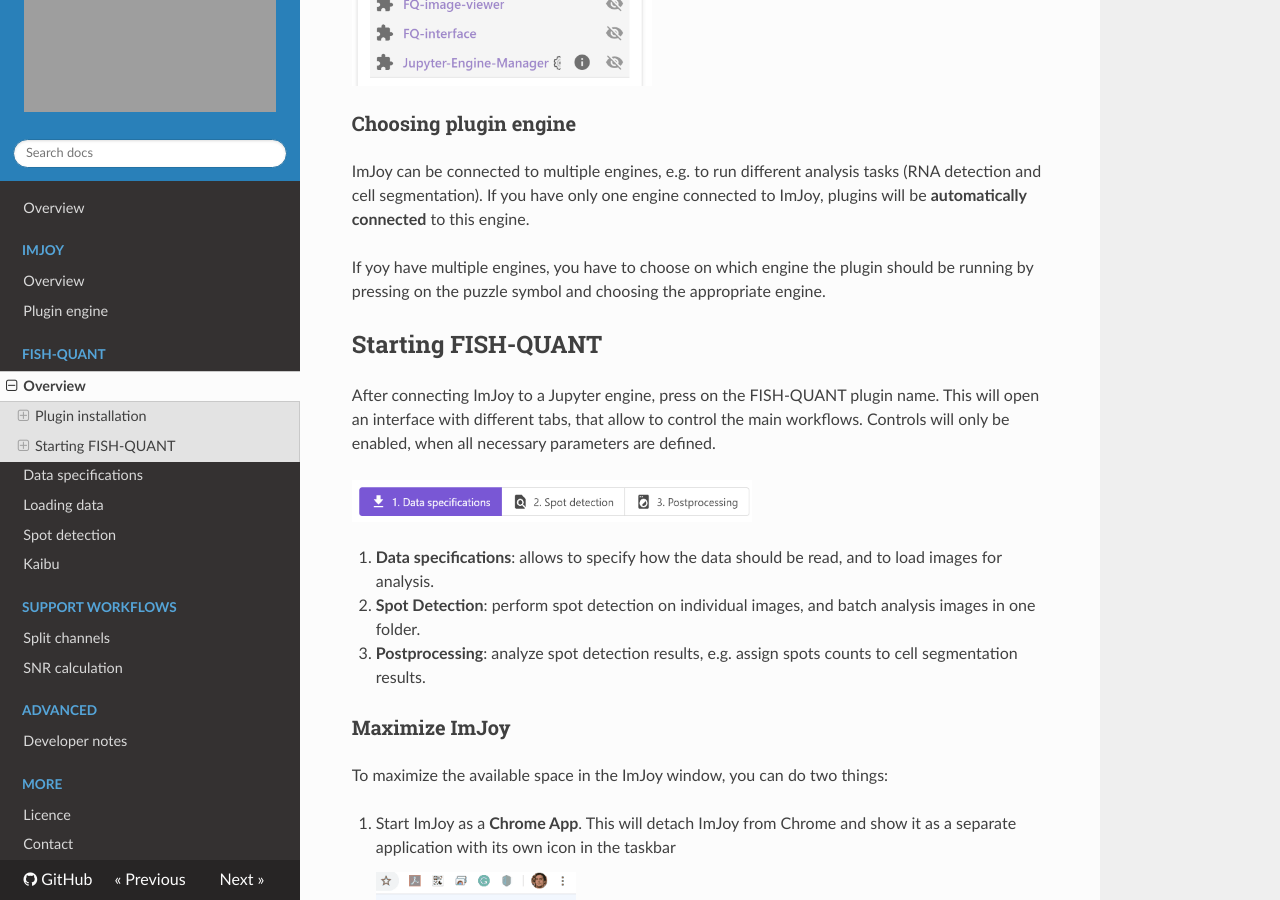
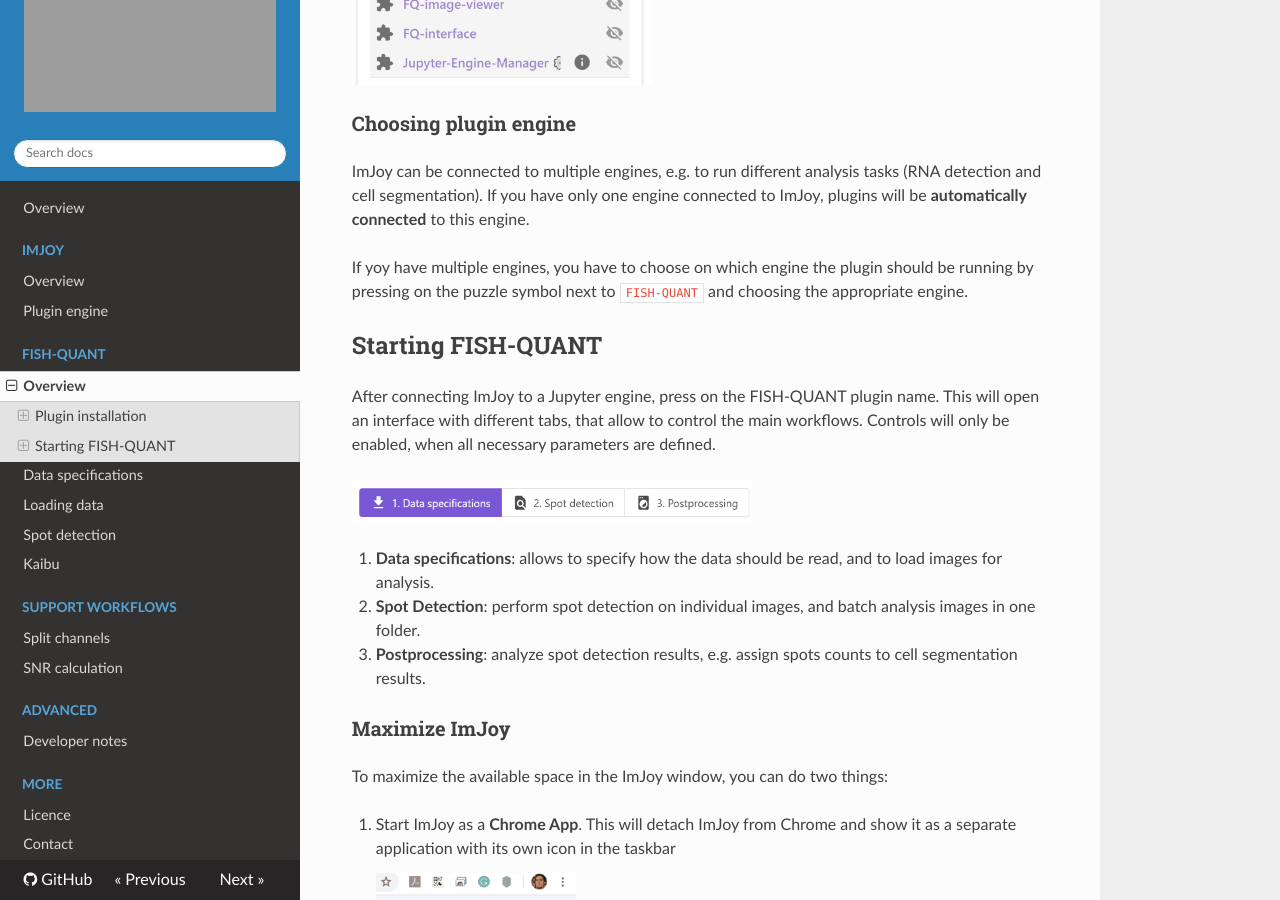
Before and after one commit to fish-quant/fq-imjoy, an MkDocs documentation site: the page built from docs/fq-overview.md, in a window 1280 px wide and 900 px high, scrolled down 788 px. Built offline with MkDocs 1.6.1, drawn with Linux system fonts in a browser that asks for light colours; nearby versions of some CDN libraries.

Commit message:
[docs] update to overview

```diff
--- a/docs/fq-overview.md
+++ b/docs/fq-overview.md
@@ -27,7 +27,7 @@ ImJoy can be connected to multiple engines, e.g. to run different analysis tasks
 If you have only one engine connected to ImJoy, plugins will be **automatically connected** to this engine.
 
 If yoy have multiple engines, you have to choose on which engine the plugin should be running by pressing on the
-puzzle symbol and choosing the appropriate engine.
+puzzle symbol next to `FISH-QUANT` and choosing the appropriate engine.
 
 ## Starting FISH-QUANT
 
```
